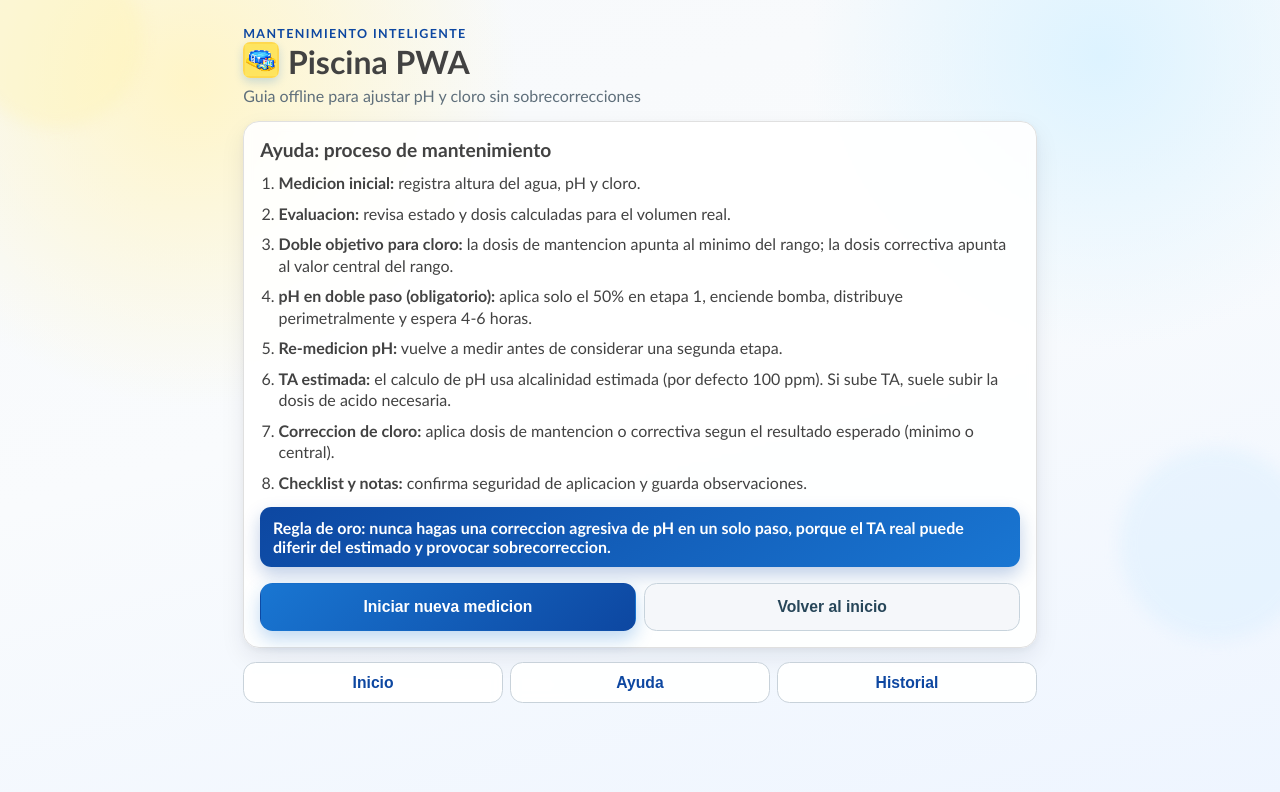
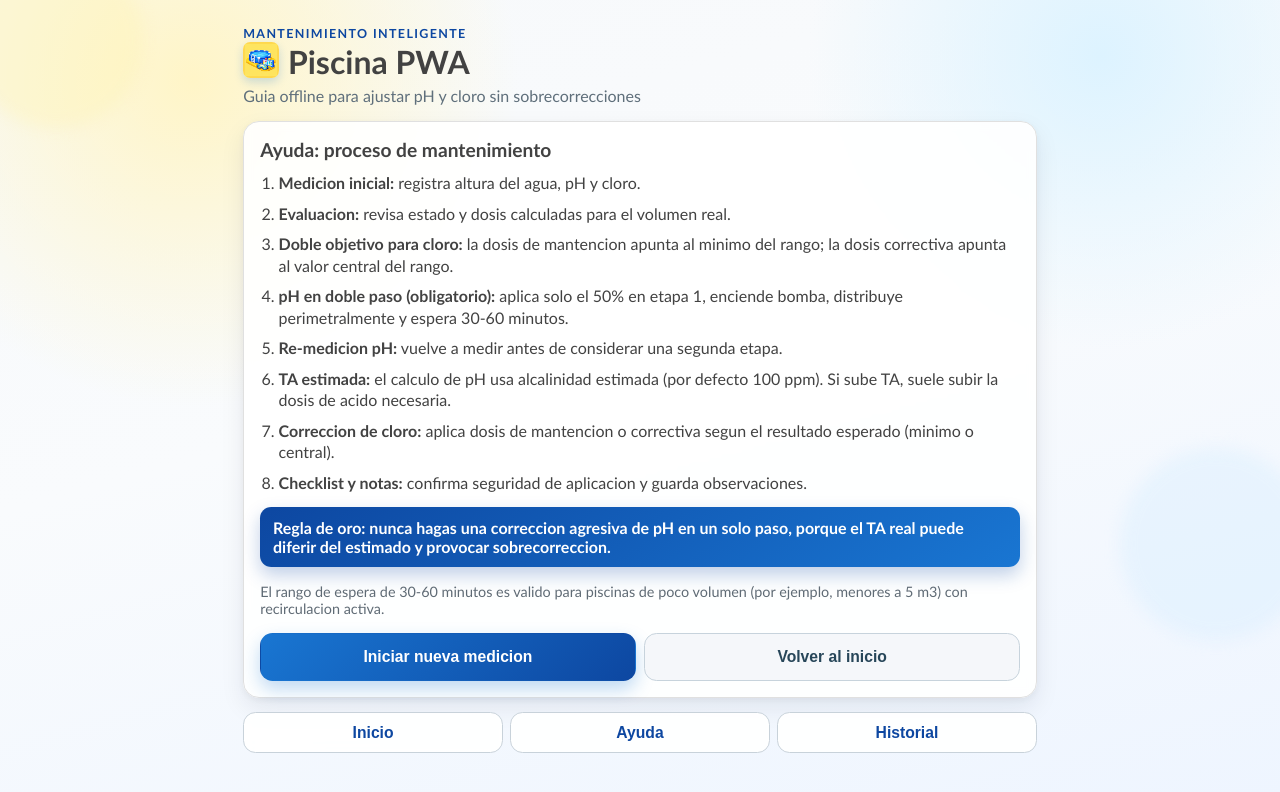
Before and after one commit to marcusandresus/piscina, a React (Vite) app: page / in a window 1280 px wide. Both pictures are taken after a click on the button "Ayuda". Shown: the top 792 px of the page. Built offline with nearby package versions, Linux system fonts and the light colour scheme.

Commit message:
ajuest en mensaje

```diff
--- a/src/app/App.tsx
+++ b/src/app/App.tsx
@@ -465,7 +465,7 @@ export function App() {
             </li>
             <li>
               <strong>pH en doble paso (obligatorio):</strong> aplica solo el 50% en etapa 1, enciende
-              bomba, distribuye perimetralmente y espera 4-6 horas.
+              bomba, distribuye perimetralmente y espera 30-60 minutos.
             </li>
             <li>
               <strong>Re-medicion pH:</strong> vuelve a medir antes de considerar una segunda etapa.
@@ -485,6 +485,10 @@ export function App() {
           <p className="help-highlight">
             Regla de oro: nunca hagas una correccion agresiva de pH en un solo paso, porque el TA real
             puede diferir del estimado y provocar sobrecorreccion.
+          </p>
+          <p className="inline-note">
+            El rango de espera de 30-60 minutos es valido para piscinas de poco volumen (por ejemplo,
+            menores a 5 m3) con recirculacion activa.
           </p>
           <div className="actions">
             <button className="btn-primary" onClick={startNewSession} type="button">
@@ -675,8 +679,11 @@ export function App() {
 
       {screen === "wait" ? (
         <section className="card">
-          <h2 className="section-title">Esperar 4-6 horas</h2>
+          <h2 className="section-title">Esperar 30-60 minutos</h2>
           <p>Luego repetir medicion de pH antes de la etapa 2.</p>
+          <p className="inline-note">
+            Referencia: este rango aplica a piscinas de poco volumen (por ejemplo, &lt; 5 m3).
+          </p>
           <div className="actions">
             <button className="btn-primary" onClick={() => setScreen("chlorine-correction")} type="button">
               Continuar con cloro
```
